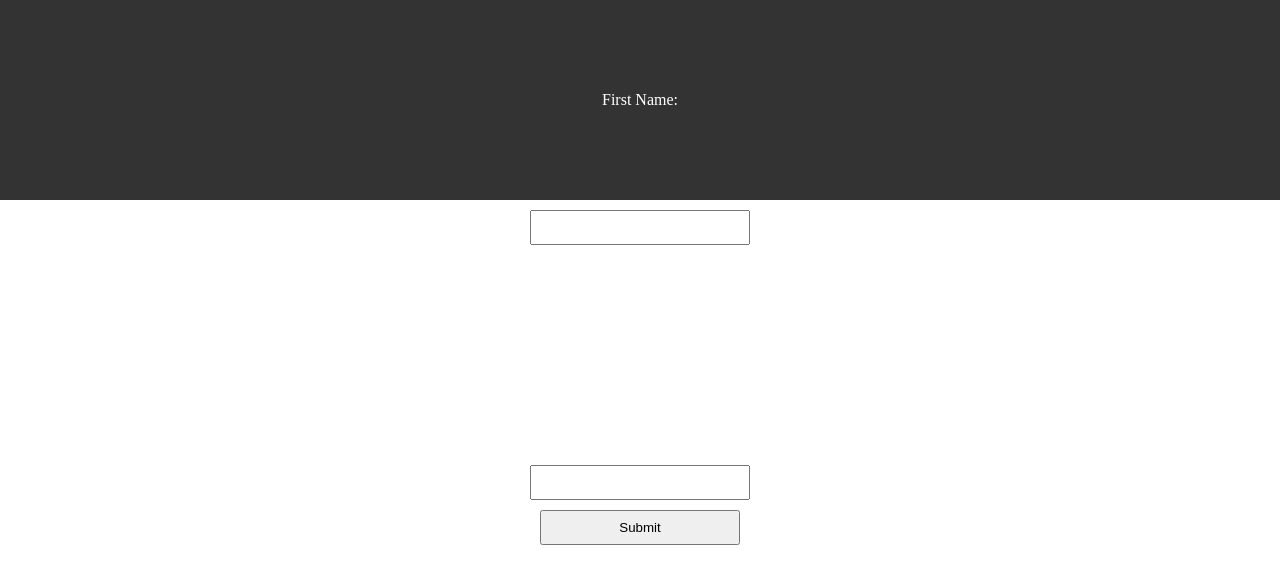
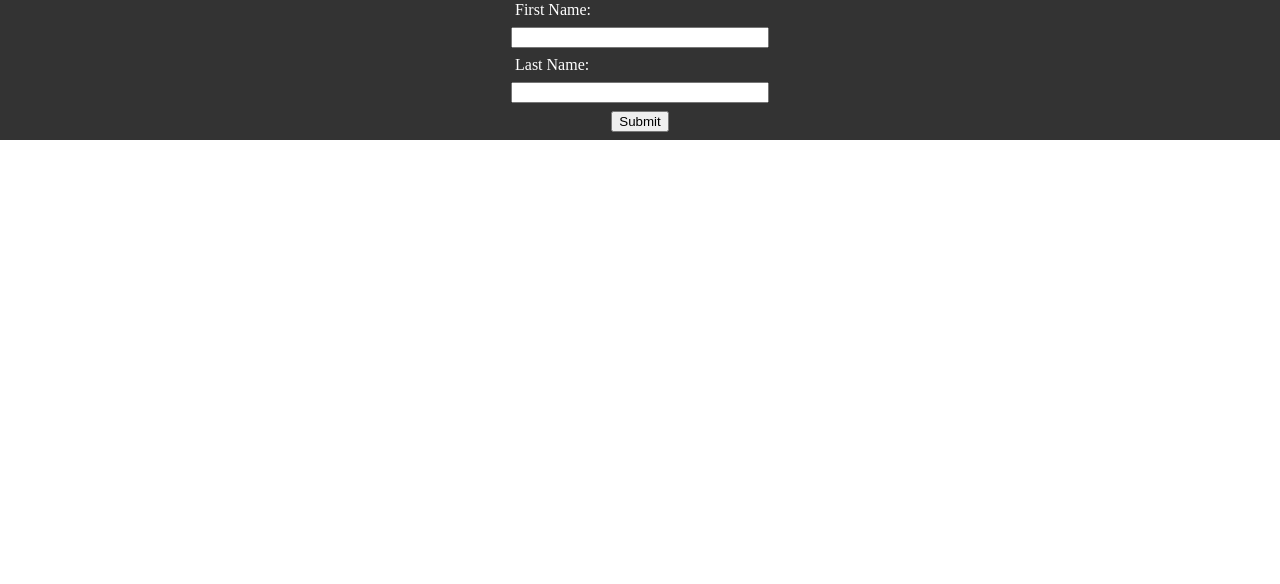
Before and after one commit to tcooksd/docker-apache, a PHP site: page / in a window 1280 px wide. Shown: the top 584 px of the page. Run offline with PHP 8.4, Linux system fonts and the light colour scheme.

Commit message:
moved the form to the center of the top frame

```diff
--- a/local-php/style.css
+++ b/local-php/style.css
@@ -5,15 +5,16 @@
 
 .top-frame {
     background-color: #333; /* Change the background color as needed */
-    height: 200px; /* Change the height as needed */
+    height: 140px; /* Change the height as needed */
     width: 100%;
     position: fixed;
     top: 0;
     left: 0;
     z-index: 1000; /* Ensure the frame is above other elements */
     color: white; /* Change the text color as needed */
-    text-align: center;
-    line-height: 200px; /* Center text vertically within the frame */
+    display: flex;
+    justify-content: center; /* Center the form horizontally */
+    align-items: center;
 }
 
 /* Add additional styles for your form or other content */
@@ -21,13 +22,14 @@
     display: flex;
     flex-direction: column;
     align-items: center;
+    width: 250px; /* Adjust the width of the form as needed */
 }
 
 form label, form input {
-    margin-bottom: 10px;
+    margin-bottom: 8px;
+    width: 100%; /* Make labels and inputs take up the full width */
 }
 
-form input[type="text"], form input[type="submit"] {
-    width: 200px; /* Adjust the width of the inputs as needed */
-    padding: 8px;
+form input[type="submit"] {
+    width: auto; /* Let the submit button be as wide as necessary */
 }
```
Also changed, not shown: local-php/index.html (line endings or trailing spaces).
